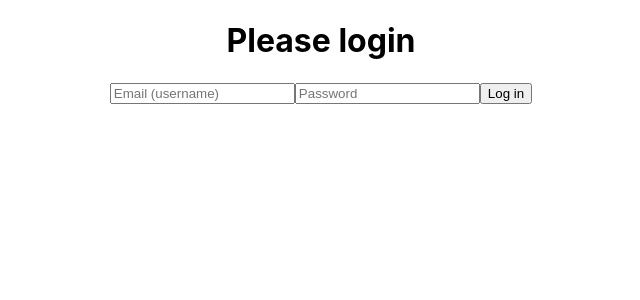
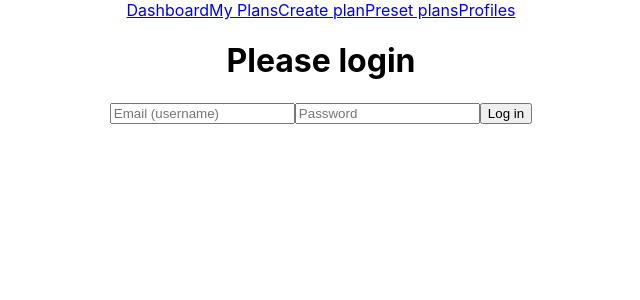
Before and after one commit to weightlifting-journal-13/frontend, a React (Create React App) app in the folder weightlifting/: page / in a window 1280 px wide. Shown: the top 300 px of the page, without its empty margins (319-959 px from the left). Built offline with nearby package versions, Linux system fonts and the light colour scheme.

Commit message:
imported navigation component to app.js

```diff
--- a/weightlifting/src/App.js
+++ b/weightlifting/src/App.js
@@ -8,11 +8,15 @@ import MyPlans from './components/MyPlans';
 import PresetPlans from './components/PresetPlans';
 import Profiles from './components/Profiles';
 import Registration from './components/Registration';
+import Navigation from './components/Navigation';
 import './App.css';
 
 function App() {
   return (
     <div className="App">
+
+      <Navigation />
+
       <Route
         exact path='/Registration'
         render={props => <Registration {...props} /> } />
```
Also changed, not shown: 1 other file (tests, documents, lock files or other folders).
